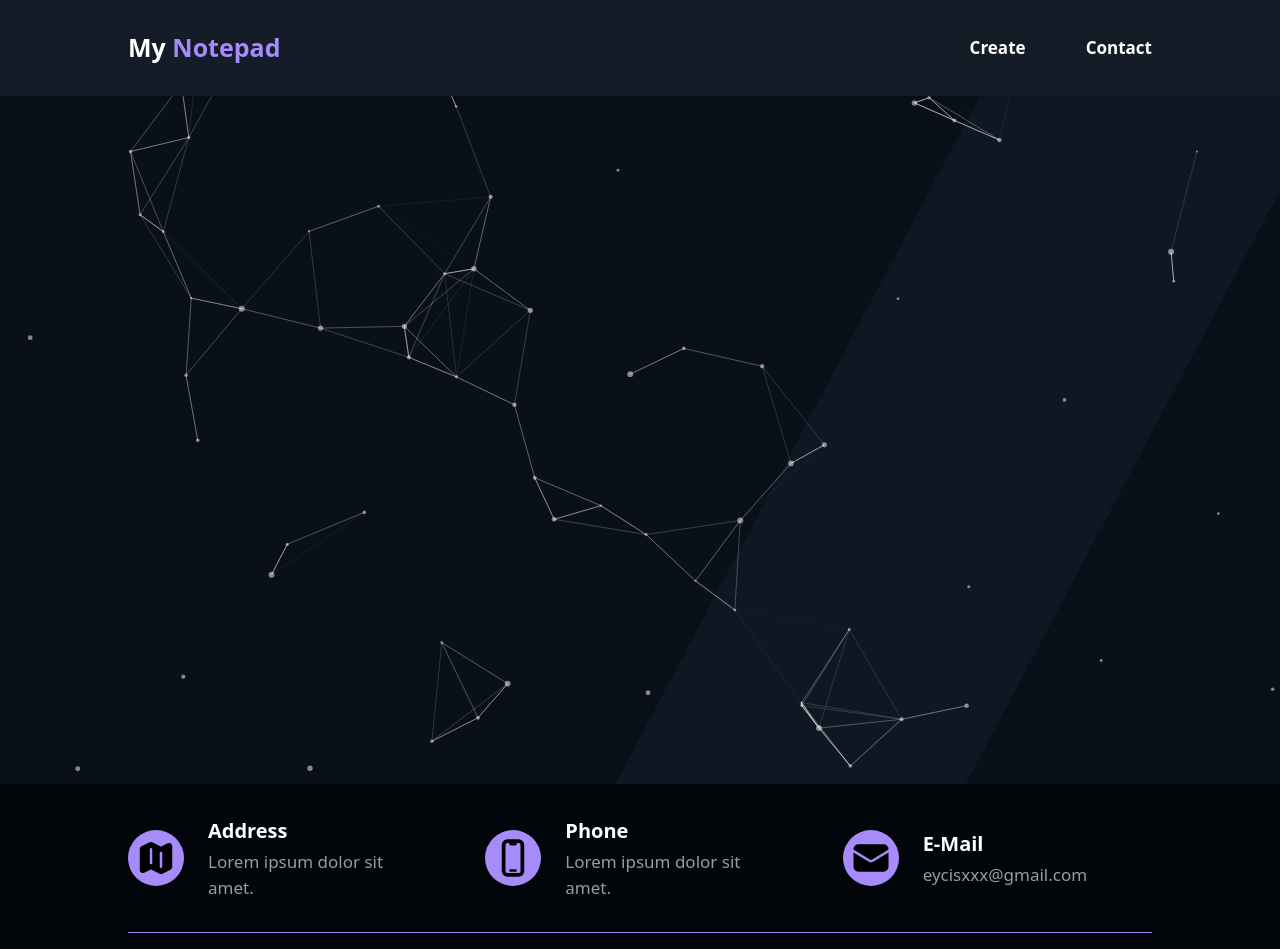
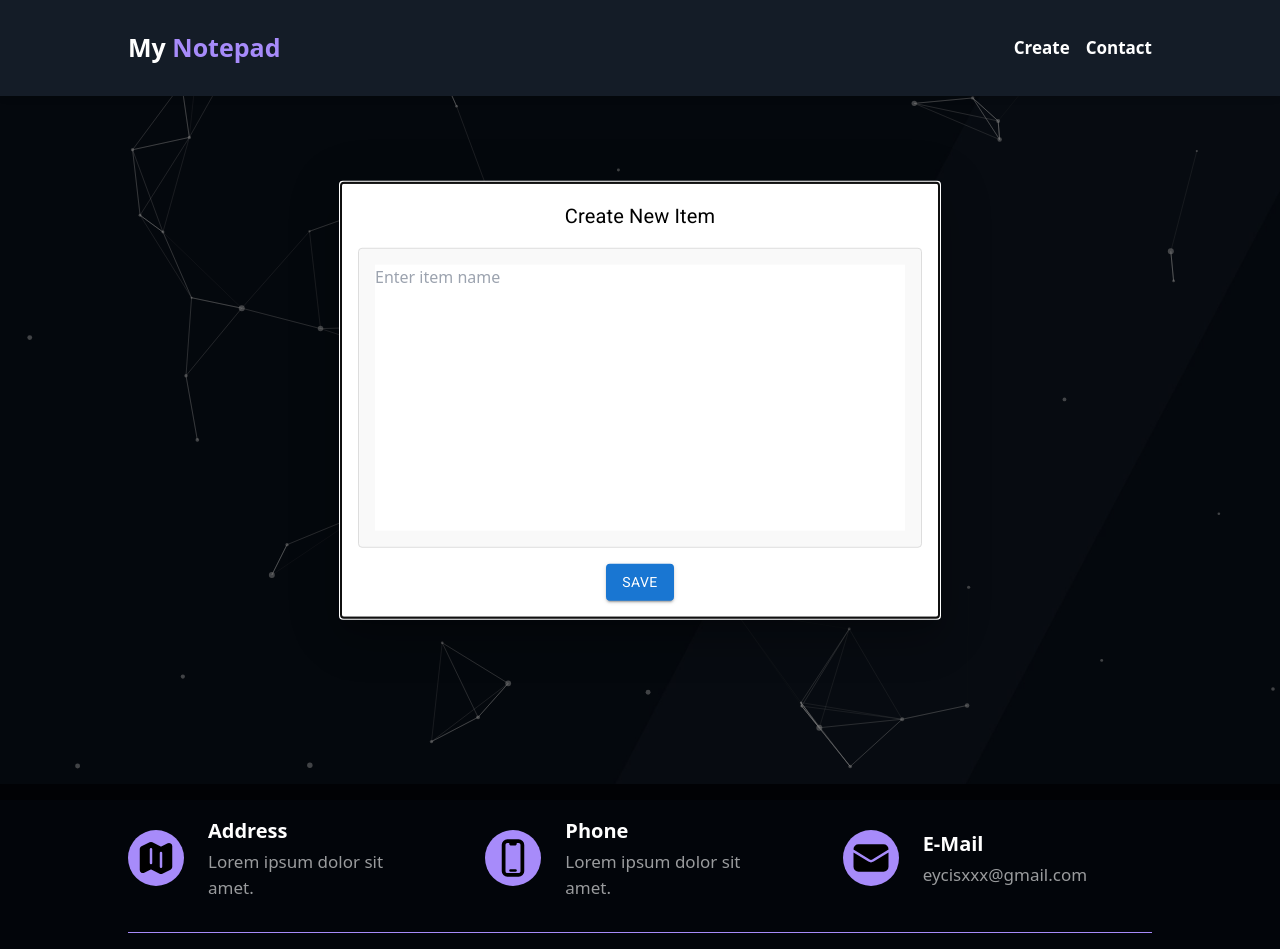
Before and after one commit to eycis/my-notepad, a Next.js app: page / in a window 1280 px wide. Both pictures are taken after a click on the element "Create". Built offline with nearby package versions, Linux system fonts and the light colour scheme.

Commit message:
Create button

```diff
--- a/components/Nav.tsx
+++ b/components/Nav.tsx
@@ -1,22 +1,34 @@
-import React from 'react'
+import React, { useState } from 'react';
+import Note from './Note';
 
 interface Props {
   openNav: () => void;
 }
 
-const Nav = ({ openNav }: Props) => {
+const Nav: React.FC<Props> = ({ openNav }) => {
+  const [open, setOpen] = useState(false);
+
+  const handleOpen = () => setOpen(true);
+  const handleClose = () => setOpen(false);
+
   return (
     <div className="w-[100%] fixed z-[10000] top-0 h-[12vh] bg-[#141c27] shadow-md">
       <div className="flex items-center justify-between w-[80%] mx-auto h-[100%]">
         <h1 className="flex-[0.8] cursor-pointer text-[25px] text-white font-bold">
           My <span className="text-violet-400">Notepad</span>
         </h1>
-          <div className="hidden md:flex space-x-4"></div>
-              <div className="nav-link cursor-pointer">Create</div>
+        <div className="hidden md:flex space-x-4">
+          <div className="nav-link cursor-pointer" onClick={handleOpen}>
+            Create
+          </div>
           <div className="nav-link cursor-pointer">Contact</div>
         </div>
       </div>
-    )
-}
 
-export default Nav
+      <Note open={open} handleClose={handleClose} />
+
+    </div>
+  );
+};
+
+export default Nav;
--- /dev/null
+++ b/components/Note.tsx
@@ -0,0 +1,78 @@
+import React from 'react';
+import { Modal, Box, Typography, Button } from '@mui/material';
+
+interface CreateItemModalProps {
+  open: boolean;
+  handleClose: () => void;
+}
+
+const Note: React.FC<CreateItemModalProps> = ({ open, handleClose }) => {
+  return (
+    <Modal
+      open={open}
+      onClose={handleClose}
+      aria-labelledby="modal-title"
+      aria-describedby="modal-description"
+    >
+      <Box
+        sx={{
+          position: 'absolute',
+          top: '50%',
+          left: '50%',
+          transform: 'translate(-50%, -50%)',
+          width: 600,
+          maxWidth: '90%',
+          bgcolor: 'background.paper',
+          border: '2px solid #000',
+          boxShadow: 24,
+          p: 2,
+          display: 'flex',
+          flexDirection: 'column',
+          alignItems: 'center',
+        }}
+      >
+        <Typography id="modal-title" variant="h6" component="h2" sx={{ mb: 2 }}>
+          Create New Item
+        </Typography>
+        <Box
+          sx={{
+            width: '100%',
+            height: 300, // Výška oblasti pro text
+            bgcolor: '#f9f9f9',
+            border: '1px solid #ddd',
+            borderRadius: 1,
+            p: 2,
+            display: 'flex',
+            alignItems: 'center',
+            overflowY: 'auto', // Povolit scrollování, pokud je text delší než výška
+          }}
+        >
+          <textarea
+            placeholder="Enter item name"
+            style={{
+              width: '100%',
+              height: '100%',
+              border: 'none',
+              outline: 'none',
+              resize: 'none', // Zakázat manuální změnu velikosti
+              fontSize: '16px',
+              lineHeight: '1.5',
+              padding: '0',
+              boxSizing: 'border-box',
+            }}
+          />
+        </Box>
+        <Button
+          variant="contained"
+          color="primary"
+          sx={{ mt: 2 }}
+          onClick={handleClose}
+        >
+          Save
+        </Button>
+      </Box>
+    </Modal>
+  );
+};
+
+export default Note;
--- a/package.json
+++ b/package.json
@@ -9,7 +9,10 @@
     "lint": "next lint"
   },
   "dependencies": {
+    "@emotion/react": "^11.13.0",
+    "@emotion/styled": "^11.13.0",
     "@heroicons/react": "^2.1.5",
+    "@mui/material": "^5.16.7",
     "@tsparticles/engine": "^3.5.0",
     "autoprefixer": "^10.4.20",
     "next": "14.2.5",
```
Also changed, not shown: 2 other files (tests, documents, lock files or other folders). Lines whose indentation alone changed are shown as unchanged.
